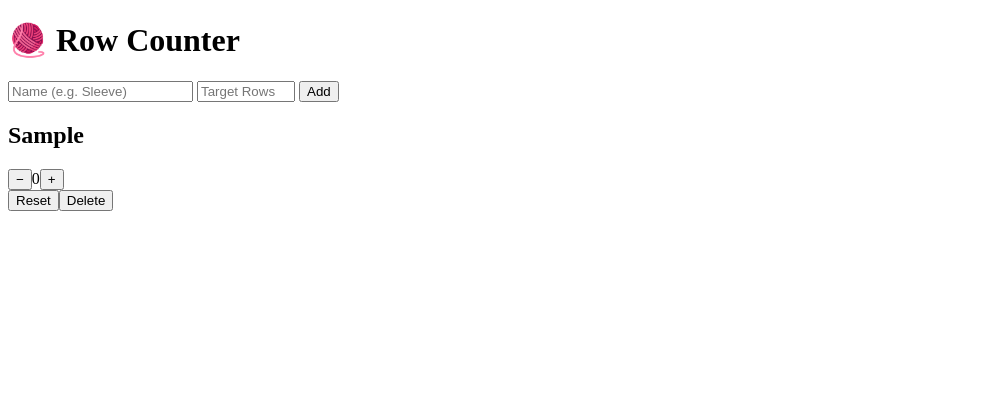
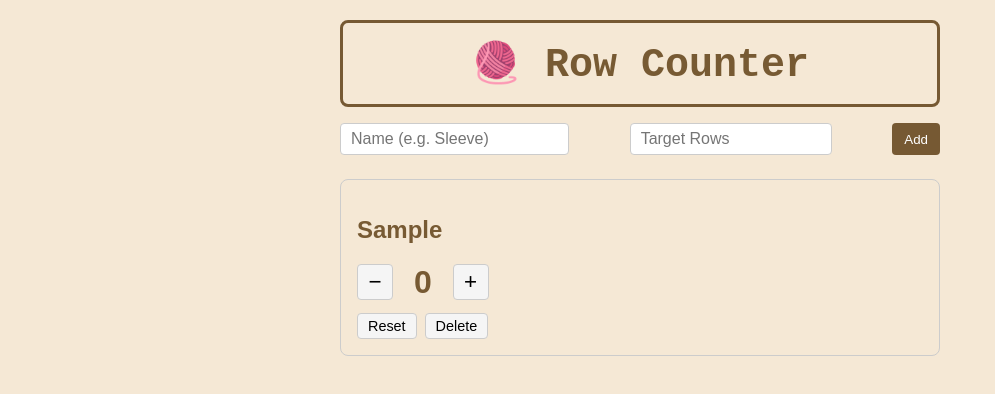
Before and after one commit to Lanaamen/RowCount, a website: page index.html in a window 1280 px wide. Both pictures are taken after typing "Sample", "5" into the empty fields and a click on the button "Add". Shown: the whole page, without its empty margins (0-995 px from the left). Drawn offline with Linux system fonts and the light colour scheme.

Commit message:
style: adding css

```diff
--- /dev/null
+++ b/css/style.css
@@ -0,0 +1,130 @@
+body {
+  font-family: sans-serif;
+  max-width: 600px;
+  margin: 0 auto;
+  padding: 20px;
+  background-color: #f5e8d5;
+  color: #512f03c4;
+}
+
+h1 {
+  font-size: 2.5rem;
+  font-family:'Courier New', Courier, monospace;
+  margin: 0;
+  text-align: center;
+  border: 3px solid #512f03c4;
+  border-radius: 8px;
+  padding: 16px;
+  margin-bottom: 16px;
+}
+
+/* ── Formulär ─────────────────────────────────────── */
+#addForm {
+  display: flex;
+  gap: 8px;
+  margin-bottom: 24px;
+}
+
+#addForm input {
+  padding: 6px 10px;
+  font-size: 1rem;
+  border: 1px solid #ccc;
+  border-radius: 4px;
+}
+
+#inputTarget {
+  width: 180px;
+  margin: auto;
+}
+
+#addForm button {
+  padding: 6px 12px;
+  cursor: pointer;
+  background-color: #512f03c4;
+  color: #ffffff;
+  border: none;
+  border-radius: 4px;
+}
+
+/* ── Counter Cards ───────────────────────────────────── */
+.card {
+  border: 1px solid #ccc;
+  border-radius: 8px;
+  padding: 16px;
+  margin-bottom: 16px;
+}
+
+.card h2 {
+  font-size: 1.5rem;
+}
+
+/* ── Added Counters─────────────────────────────── */
+.controls {
+  display: flex;
+  align-items: center;
+  gap: 12px;
+}
+
+.controls button {
+  font-size: 1.4rem;
+  width: 36px;
+  height: 36px;
+  cursor: pointer;
+  border: 1px solid #ccc;
+  border-radius: 4px;
+  background-color: #f5f5f5;
+}
+
+.count {
+  font-size: 2rem;
+  font-weight: bold;
+  min-width: 2ch;
+  text-align: center;
+}
+
+.card-footer {
+  margin-top: 12px;
+  display: flex;
+  gap: 8px;
+}
+
+.card-footer button {
+  padding: 4px 10px;
+  cursor: pointer;
+  border: 1px solid #ccc;
+  border-radius: 4px;
+  background-color: #f5f5f5;
+  font-size: 0.90rem;
+}
+
+/* ── Responsiv design ─────────────────────────────── */
+/* (>480px) */
+@media (max-width: 480px) {
+  body {
+    padding: 12px;
+  }
+
+  #addForm {
+    flex-direction: column;
+  }
+
+  .count {
+    font-size: 1.5rem;
+  }
+}
+
+/* (481px – 768px)*/
+@media (min-width: 481px) and (max-width: 768px) {
+  body {
+    max-width: 500px;
+    padding: 16px;
+  }
+}
+
+/* (769px – 1024px) */
+@media (min-width: 769px) and (max-width: 1024px) {
+  body {
+    max-width: 600px;
+    padding: 24px;
+  }
+}
--- a/index.html
+++ b/index.html
@@ -5,6 +5,7 @@
   <meta name="description" content="A simple tool to keep track of your craft rows." />
   <meta name="viewport" content="width=device-width, initial-scale=1" />
   <meta title="Row Counter" />
+  <link rel="stylesheet" href="css/style.css" />
   <title>Row Counter</title>
 </head>
 <body>
@@ -13,7 +14,7 @@
 
 <div id="addForm">
   <input id="inputName"   type="text"   placeholder="Name (e.g. Sleeve)" />
-  <input id="inputTarget" type="number" placeholder="Target Rows" min="1" style="width:90px" />
+  <input id="inputTarget" type="number" placeholder="Target Rows" min="1" />
   <button id="btnAdd">Add</button>
 </div>
 
```
